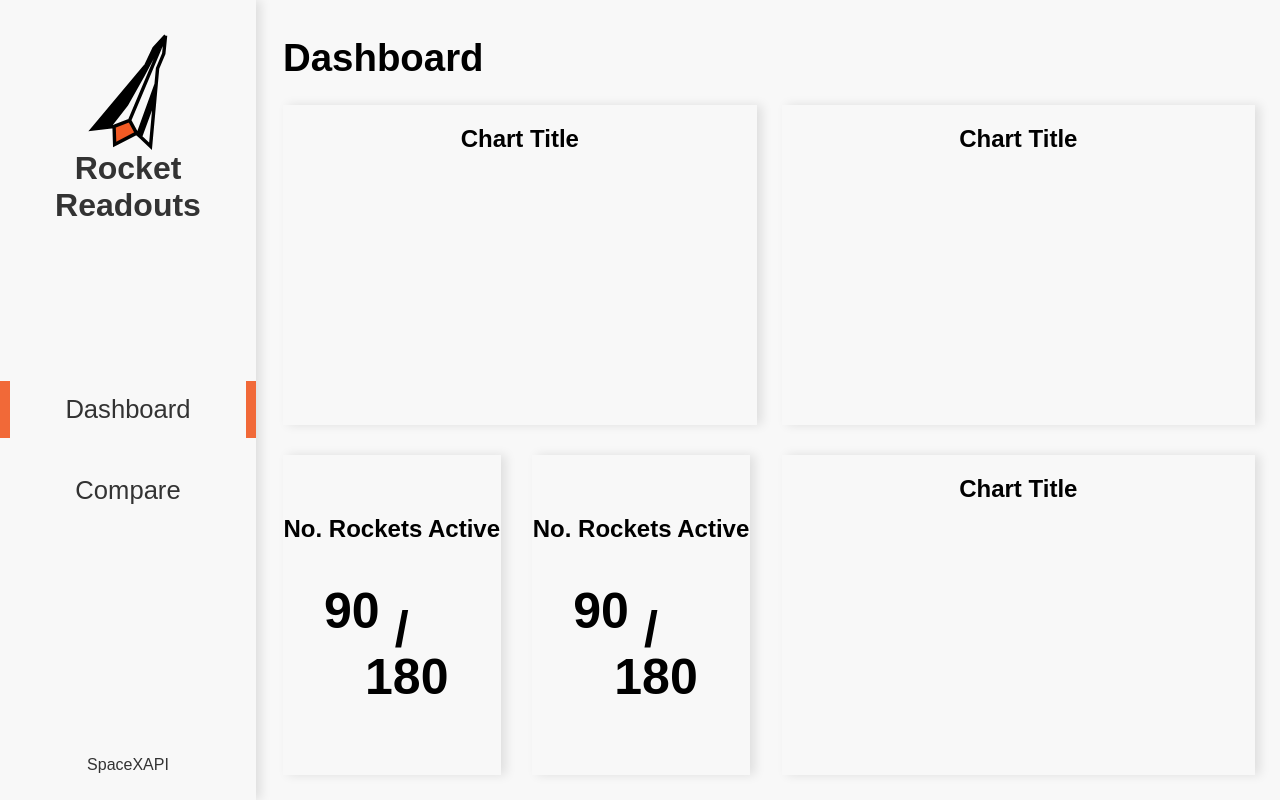
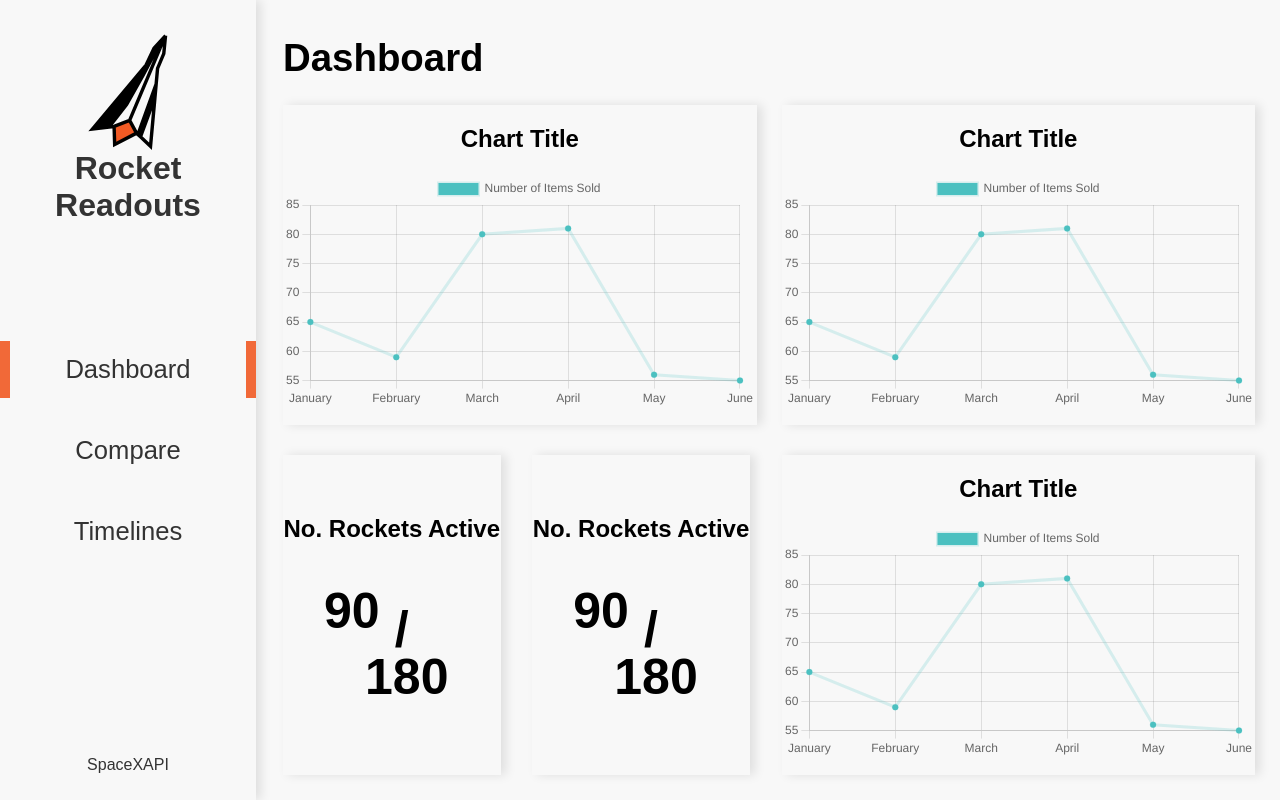
Before and after one commit to RP231013/DV200_S1T1Project, a React (Create React App) app in the folder rocketreads/: page / in a window 1280 px wide. Built offline with nearby package versions, Linux system fonts and the light colour scheme; a web font is replaced by a local one.

Commit message:
add routing
and chart.js implementation working

```diff
--- a/rocketreads/src/App.js
+++ b/rocketreads/src/App.js
@@ -3,6 +3,7 @@ import { BrowserRouter as Router, Routes, Route } from 'react-router-dom';
 import NavBar from './components/NavBar'; // Ensure this is the correct path
 import Dashboard from './components/Dashboard';
 import Compare from './components/Compare';
+import Timelines from './components/Timelines';
 
 import './App.css';
 
@@ -15,6 +16,7 @@ function App() {
           <Routes>
             <Route path="/" element={<Dashboard />} />
             <Route path="/compare" element={<Compare />} />
+            <Route path="/timelines" element={<Timelines />} />
           </Routes>
         </div>
       </div>
--- a/rocketreads/src/components/ChartBlock.js
+++ b/rocketreads/src/components/ChartBlock.js
@@ -1,13 +1,49 @@
 import React from 'react';
 import './ChartBlock.css';
+import { Chart as ChartJS, CategoryScale, LinearScale, PointElement, LineElement, Title, Tooltip, Legend } from 'chart.js';
+import { Line } from 'react-chartjs-2';
 
+ChartJS.register(
+  CategoryScale,
+  LinearScale,
+  PointElement,
+  LineElement,
+  Title,
+  Tooltip,
+  Legend
+);
+function ChartBlock() {
+  const data = {
+    labels: ['January', 'February', 'March', 'April', 'May', 'June'],
+    datasets: [
+      {
+        label: 'Number of Items Sold',
+        data: [65, 59, 80, 81, 56, 55],
+        fill: false,
+        backgroundColor: 'rgb(75, 192, 192)',
+        borderColor: 'rgba(75, 192, 192, 0.2)',
+      },
+    ],
+  };
 
-function ChartBlock() {
+  const options = {
+    responsive: true,
+    plugins: {
+      legend: {
+        position: 'top',
+      },
+      title: {
+        display: false,
+        text: 'Chart.js Line Chart',
+      },
+    },
+  };
+
   return (
     <div className='chartBlockBody'>
-        <h2>Chart Title</h2>
+      <h2>Chart Title</h2>
+      <Line data={data} options={options}/>
     </div>
-
   );
 }
 
--- a/rocketreads/src/components/NavBar.js
+++ b/rocketreads/src/components/NavBar.js
@@ -12,6 +12,7 @@ function Navbar() {
         <ul className="navbar-nav">
             <li><NavLink to="/" activeClassName="active" >Dashboard</NavLink></li>
             <li><NavLink to="/compare" activeClassName="active">Compare</NavLink></li>
+            <li><NavLink to="/timelines" activeClassName="active">Timelines</NavLink></li>
         </ul>
         <p>SpaceXAPI</p>
     </nav>
--- /dev/null
+++ b/rocketreads/src/components/Timelines.js
@@ -0,0 +1,11 @@
+import React from 'react';
+import './Compare.css';
+
+
+const Timelines = () => {
+
+  return <div><h1>Timelines Page</h1></div>;
+
+};
+
+export default Timelines;
```
Also changed, not shown: rocketreads/src/components/Timelines.css (added).
